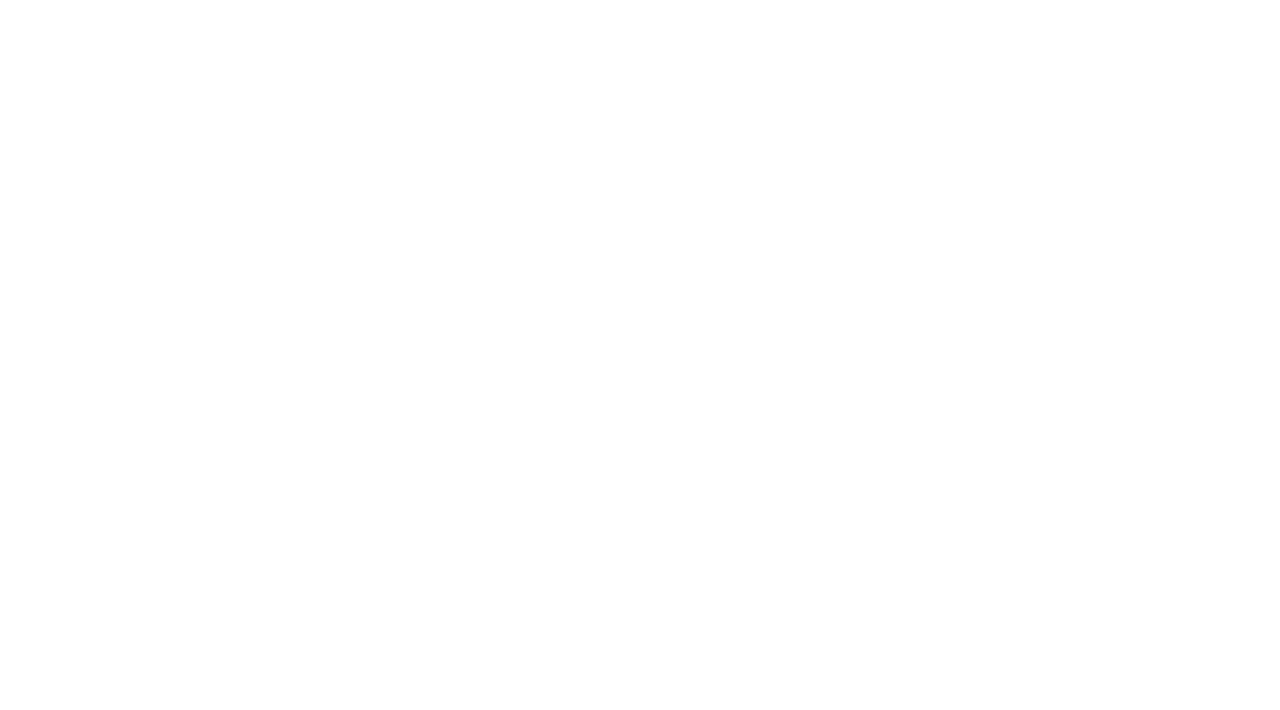
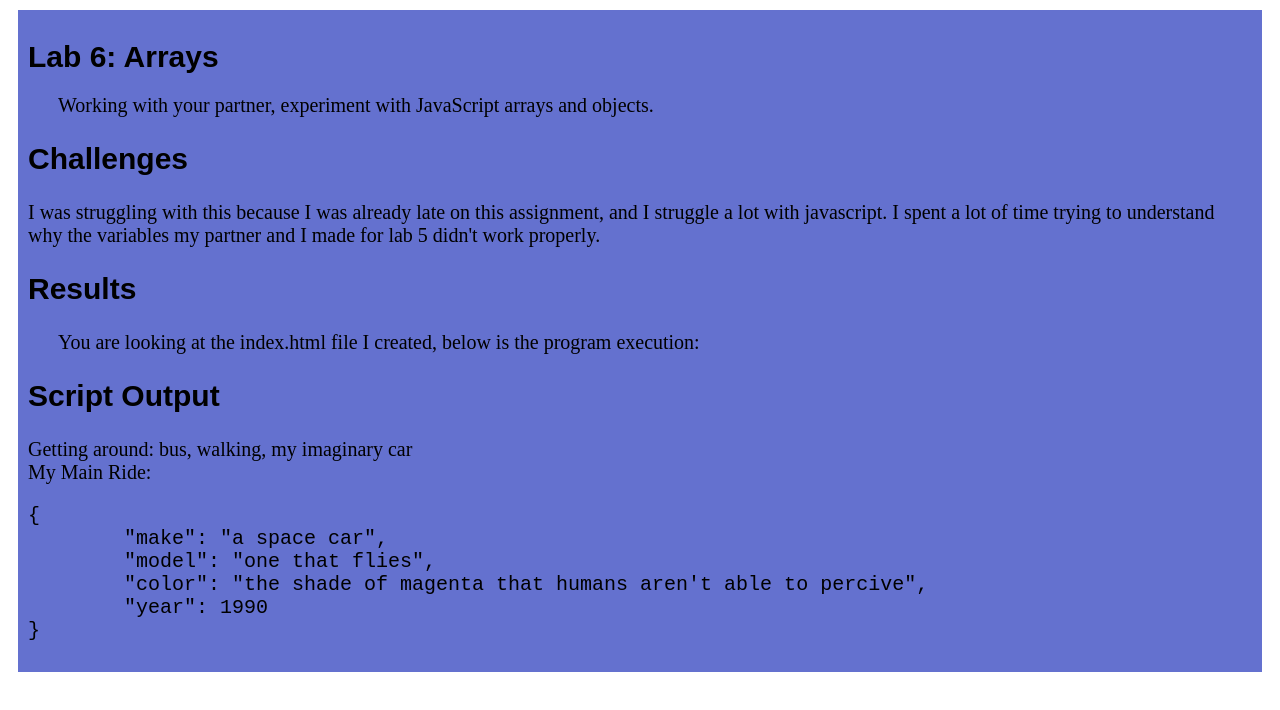
Before and after one commit to stargyaru/art101, a plain HTML site: page lab6/index.html in a window 1280 px wide. Drawn offline with Linux system fonts and the light colour scheme.

Commit message:
Lab 6 (FUCKING FINALLY)

```diff
--- a/lab6/css/lab.css
+++ b/lab6/css/lab.css
@@ -0,0 +1,32 @@
+h1, h2, h3 {
+    color: black;
+    font-family: sans-serif;
+    font-size: 150%;
+}
+
+p {
+  color: black;
+  font-family: serif;
+  font-size: 100%;
+  text-indent: 20px;
+  margin-left: 10px;
+}
+
+#content {
+    background-color: #6471cf;
+    width: rgba(255, 0, 0, 0.5);px;
+    min-height: 300px;
+    padding: 10px;
+    margin: 10px;
+    border: solid 1px #;
+    font-size: 20px;
+}
+#lab3summary {
+    background-color: #6471cf;
+    width: 500px;
+    min-height: 300px;
+    padding: 10px;
+    margin: 10px;
+    border: solid 1px #;
+    font-size: 20px;
+  }
--- a/lab6/index.html
+++ b/lab6/index.html
@@ -1,11 +1,26 @@
 <!DOCTYPE html>
 <html>
 <head>
-	<title>Lab X - Subject/Topic</title>
+	<title>Lab 6 - Arrays and Objects</title>
 	<link rel="stylesheet" type="text/css" href="../css/site.css">
-	<link rel="stylesheet" type="text/css" href="css/lab.css">
 </head>
 <body>
+	<div id="content">
+		<h1>Lab 6: Arrays</h1>
+		<p>Working with your partner, experiment with JavaScript arrays and objects.</p>
+		<h2>Challenges</h2>
+		I was struggling with this because I was already late on this assignment, and I struggle a lot with javascript.
+		I spent a lot of time trying to understand why the variables my partner and I made for lab 5 didn't work properly.
 
+		<h2>Results</h2>
+		<p>You are looking at the index.html file I created, below is the program execution:</p>
+
+
+		<div>
+			 <h2>Script Output</h2>
+			 <script src="js/lab.js"></script>
+	 </div>
+
+	</div>
 </body>
 </html>
--- a/lab6/js/lab.js
+++ b/lab6/js/lab.js
@@ -0,0 +1,39 @@
+// Summary. Lab 6- modified from lab 5
+// Description. myTransport lab
+// @author annalivia martin-straw,
+// @since  4.27.22
+
+//defined variables from last lab
+//var make = "Kia";
+//var model = "Seltos";
+//var color = "Steel Grey";
+//var year = 2020;
+//var currentYear = 2022;
+
+//myTransport string array
+myTransport = [" bus", " walking", " my imaginary car"
+    ];
+
+//boolean
+//let ownIt = false
+
+myImaginaryCar = {
+  make: "a space car",
+  model: "one that flies",
+  color: "the shade of magenta that humans aren't able to percive",
+  year: 1990,
+  age: function() {
+      return 2022 - age;
+}
+}
+
+
+//console.log ("My Main Ride:", myMainRide);
+//document.writeln("Model: "+model + "<br>")
+//document.writeln("Age: "+carAge + "<br>")
+//document.writeln("Own It?: "+ownIt + "<br>")
+
+
+document.writeln("Getting around: " + myTransport + "<br>");
+document.writeln("My Main Ride: <pre>",
+    JSON.stringify(myImaginaryCar, null, '\t'), "</pre>");
```
